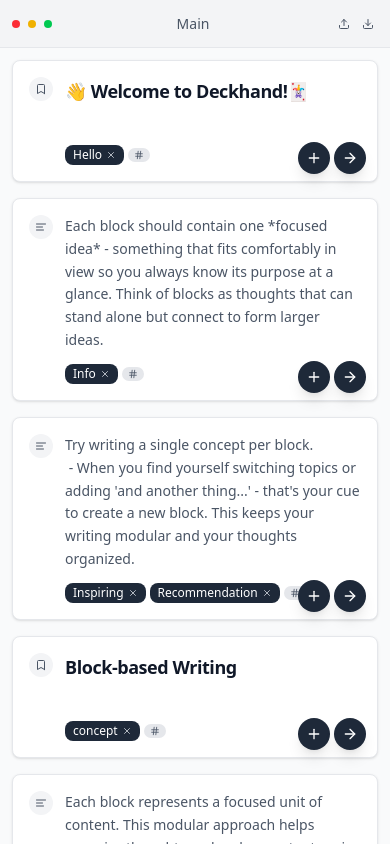
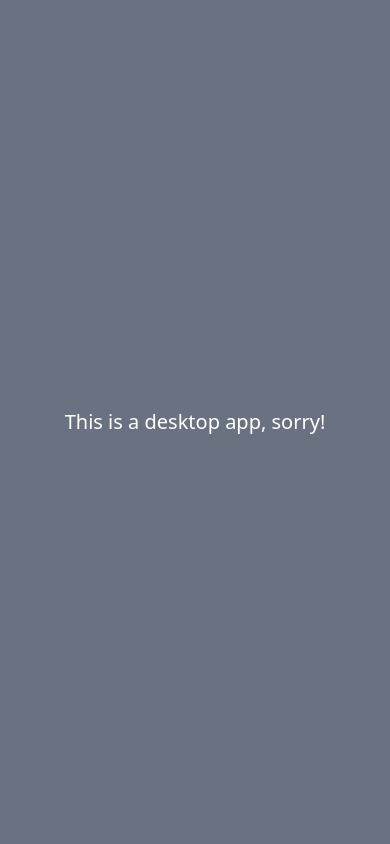
Before and after one commit to familydude/Deckhand, a React (Vite) app: page / in a window 390 px wide. Built offline with nearby package versions, Linux system fonts and the light colour scheme.

Commit message:
removed mobile

```diff
--- a/src/App.tsx
+++ b/src/App.tsx
@@ -5,6 +5,7 @@
 import { Sidebar } from './components/Sidebar';
 import { TextEditor } from './components/TextEditor';
 import { Settings } from './components/Settings';
+import DesktopOnlyMessage from './components/DesktopOnlyMessage';
 import { useResponsive } from './hooks/useResponsive';
 
 export const DEBUG_FLAGS = {
@@ -178,6 +179,11 @@
     dispatch({ type: 'LOAD_DOCUMENT', blocks: [] });
   };
 
+  // Show desktop-only message for mobile and tablet
+  if (isMobile || isTablet) {
+    return <DesktopOnlyMessage />;
+  }
+
   return (
     <div className="h-screen flex flex-col bg-gray-50">
       <Header
@@ -191,8 +197,7 @@
       />
 
       <div className="flex-1 flex overflow-hidden">
-        {/* Sidebar - Desktop: Sliding, Mobile/Tablet: Overlay */}
-        {isDesktop ? (
+        {/* Sidebar - Desktop only */}
         <motion.div
           initial={false}
           animate={{
@@ -216,71 +221,24 @@
             isDesktop={isDesktop}
           />
         </motion.div>
-        ) : (
-          <AnimatePresence>
-            {sidebarVisible && (
-              <motion.div
-                initial={{ opacity: 0 }}
-                animate={{ opacity: 1 }}
-                exit={{ opacity: 0 }}
-                className="fixed inset-0 z-50"
-              >
-                {/* Backdrop */}
-                <div
-                  className="absolute inset-0 bg-black/25"
-                  onClick={toggleSidebar}
-                />
-
-                {/* Sidebar */}
-                <motion.div
-                  initial={{ x: -280 }}
-                  animate={{ x: 0 }}
-                  exit={{ x: -280 }}
-                  className="absolute left-0 top-0 h-full w-64 shadow-xl"
-                >
-                  <Sidebar
-                    blocks={blocks}
-                    onBlockClick={handleBlockClick}
-                    dispatch={dispatch}
-                    activeTab={activeTab}
-                    setActiveTab={setActiveTab}
-                    title={title}
-                    setTitle={setTitle}
-                    onToggle={toggleSidebar}
-                    isMobile={isMobile}
-                    isTablet={isTablet}
-                    isDesktop={isDesktop}
-                  />
-                </motion.div>
-              </motion.div>
-            )}
-          </AnimatePresence>
-        )}
 
         {/* Main Content */}
         <motion.div
           ref={mainRef}
           initial={false}
           animate={{
-            x: isDesktop && sidebarVisible ? 0 : isDesktop ? -256 : 0,
+            x: sidebarVisible ? 0 : -256,
           }}
           transition={{ type: "spring", stiffness: 300, damping: 30 }}
           className="flex-1 flex flex-col overflow-hidden"
-          onTouchStart={handleTouchStart}
-          onTouchMove={handleTouchMove}
-          onTouchEnd={handleTouchEnd}
         >
           {activeTab === 'Settings' ? (
             <Settings />
           ) : (
             <>
-              {/* Editor Content - Responsive spacing and max-width */}
-              <div className={`flex-1 overflow-auto ${
-                isMobile ? 'p-3' : isTablet ? 'p-4' : 'p-8'
-              }`}>
-                <div className={`mx-auto ${
-                  isMobile ? 'max-w-none' : isTablet ? 'max-w-3xl' : 'max-w-4xl'
-                }`}>
+              {/* Editor Content */}
+              <div className="flex-1 overflow-auto p-8">
+                <div className="mx-auto max-w-4xl">
                   <TextEditor
                     key="main-editor"
                     blocks={blocks}
@@ -295,8 +253,8 @@
           )}
         </motion.div>
 
-        {/* Floating Menu Toggle Button - Desktop only when sidebar closed */}
-        {isDesktop && !sidebarVisible && (
+        {/* Floating Menu Toggle Button - When sidebar closed */}
+        {!sidebarVisible && (
           <motion.button
             initial={{ opacity: 0, x: -20 }}
             animate={{ opacity: 1, x: 0 }}
--- /dev/null
+++ b/src/components/DesktopOnlyMessage.tsx
@@ -0,0 +1,9 @@
+export default function DesktopOnlyMessage() {
+  return (
+    <div className="h-screen w-screen bg-gray-500 flex items-center justify-center">
+      <div className="text-white text-xl font-medium text-center">
+        This is a desktop app, sorry!
+      </div>
+    </div>
+  );
+}
```
Lines whose indentation alone changed are shown as unchanged.
